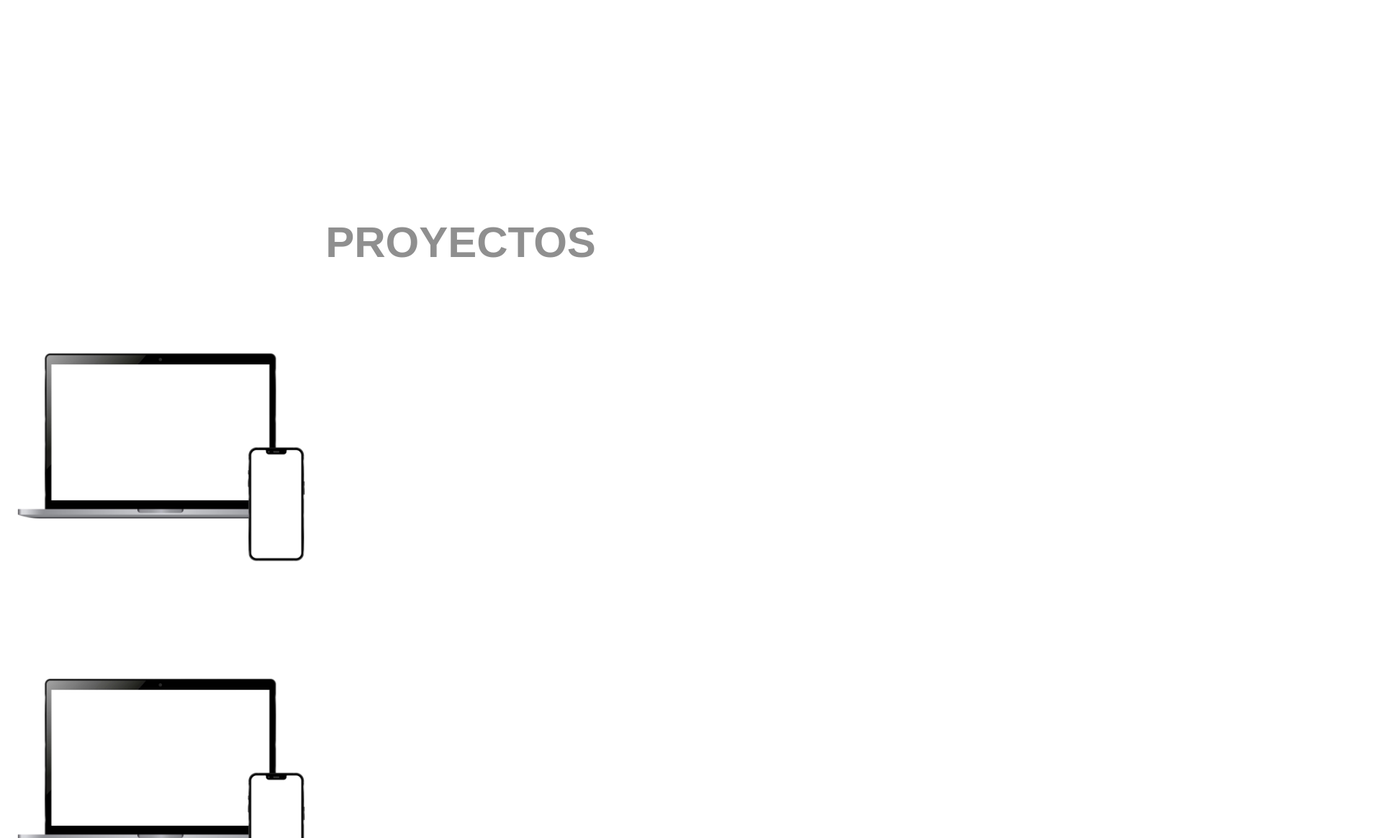
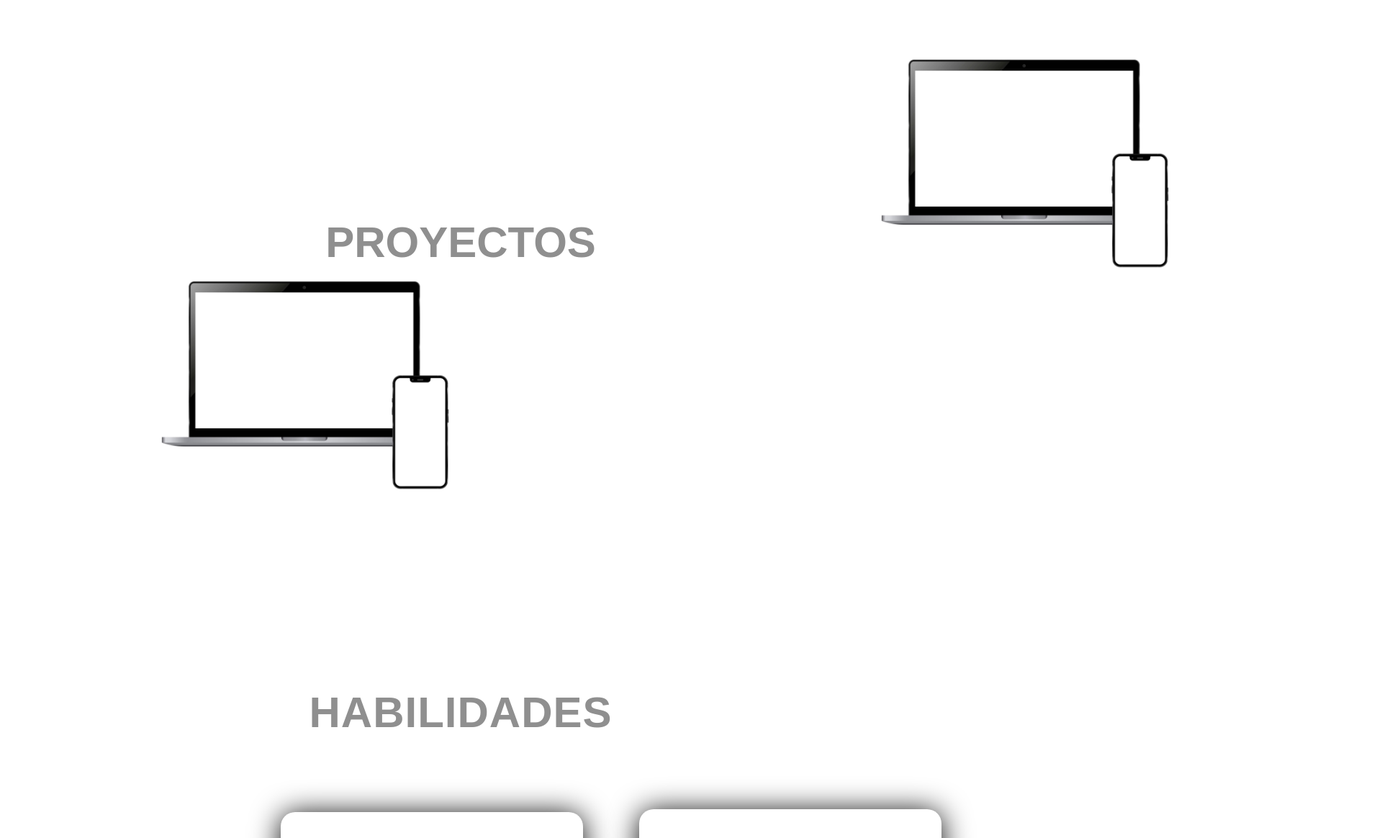
Before and after one commit to usernemeppp/Mi-pagina-web, a plain HTML site: page index.html in a window 1280 px wide. Shown: the part 1296-2460 px from the top of the page at 72% size, 1920 px wide, since content can reach past the window. Drawn offline with Linux system fonts and the light colour scheme.

Commit message:
Update style.css

```diff
--- a/static/style.css
+++ b/static/style.css
@@ -62,6 +62,19 @@ body {
     letter-spacing: 1px;
 }
 
+.contenedor{
+    position: relative;
+    margin-top: -100px;
+    left: 200px;
+}
+
+.contenedor2{
+    position: relative;
+    margin-top: -760px;
+    left: 1200px;
+}
+
+
 .habilidadesR{
     width: 300px;
     height: auto;
```
